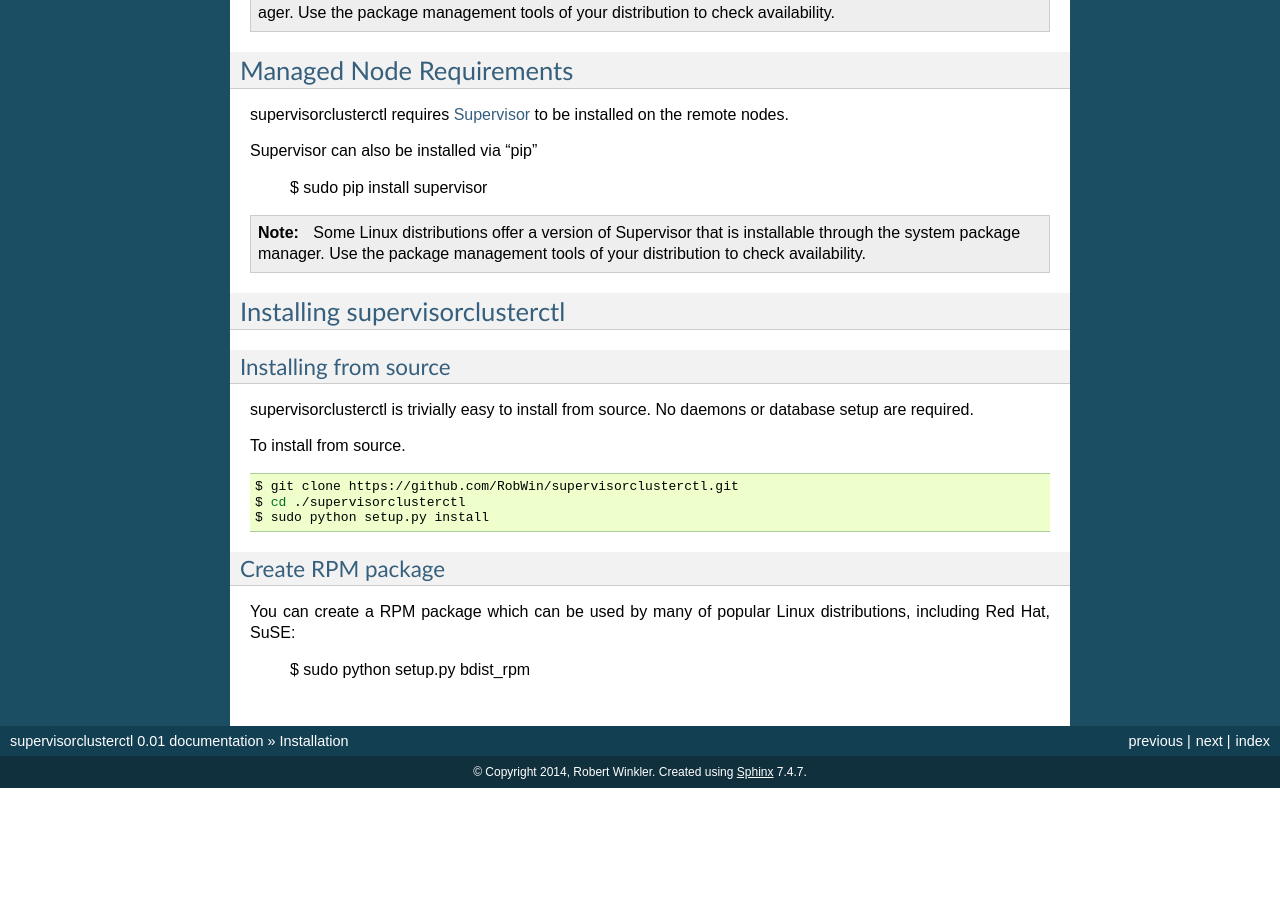
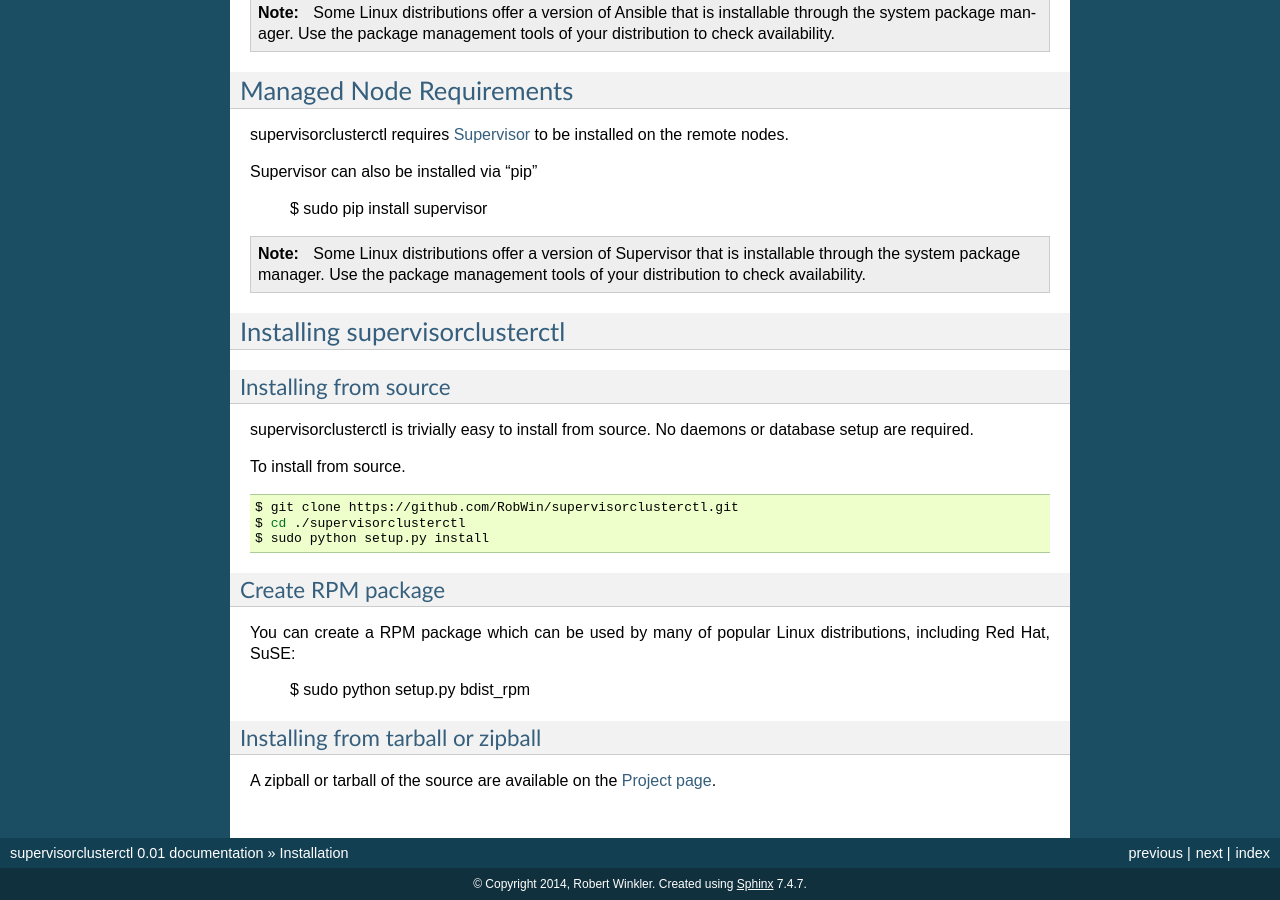
Before and after one commit to RobWin/supervisorclusterctl, a Sphinx documentation site: the page built from docs/source/installation.rst, in a window 1280 px wide and 900 px high, scrolled down 673 px. Built offline with Sphinx 7.4.7, drawn with Linux system fonts in a browser that asks for light colours; before the commit the page ends 1461 px from its top, so only the background shows below that; some of the changed text lies outside the part shown.

Commit message:
Fixed some documentation errors

```diff
--- a/docs/source/installation.rst
+++ b/docs/source/installation.rst
@@ -68,3 +68,10 @@ Create RPM package
 You can create a RPM package which can be used by many of popular Linux distributions, including Red Hat, SuSE:
 
    $ sudo python setup.py bdist_rpm
+
+.. _create_rpm:
+
+Installing from tarball or zipball
++++++++++++++++++++++++++++
+
+A zipball or tarball of the source are available on the `Project page <http://robwin.github.io/supervisorclusterctl/>`_.
--- a/setup.py
+++ b/setup.py
@@ -32,8 +32,8 @@ setup(
     long_description=README + '\n\n' +  CHANGES,
     author=__author__,
     keywords = 'SPICA',
-    author_email='robert.winkler@telekom.de',
-    url='https://ngc.jenk.toon.sul.t-online.de/gitblit/r/spica-cluster-control.git',
+    author_email='rbrtwnklr@gmail.com',
+    url='https://github.com/RobWin/supervisorclusterctl.git',
     packages=find_packages(exclude=["docs", "test"]),
     install_requires=requirements,
     tests_require=test_requirements,
```
